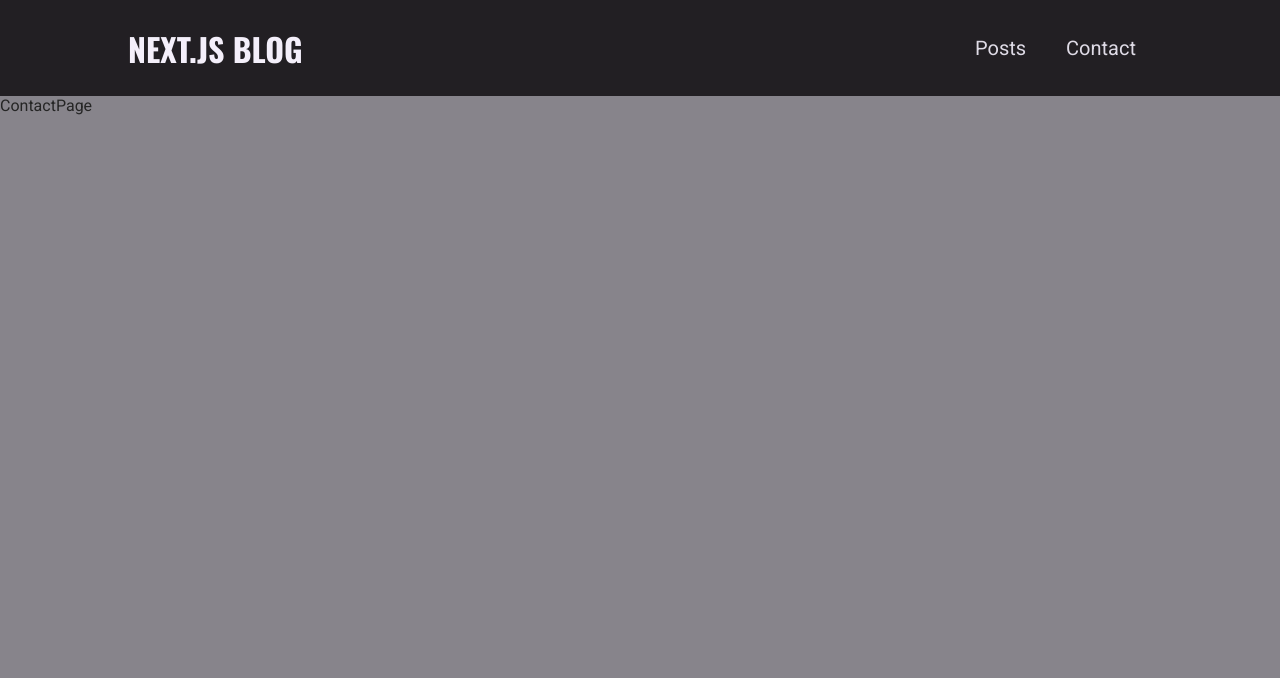
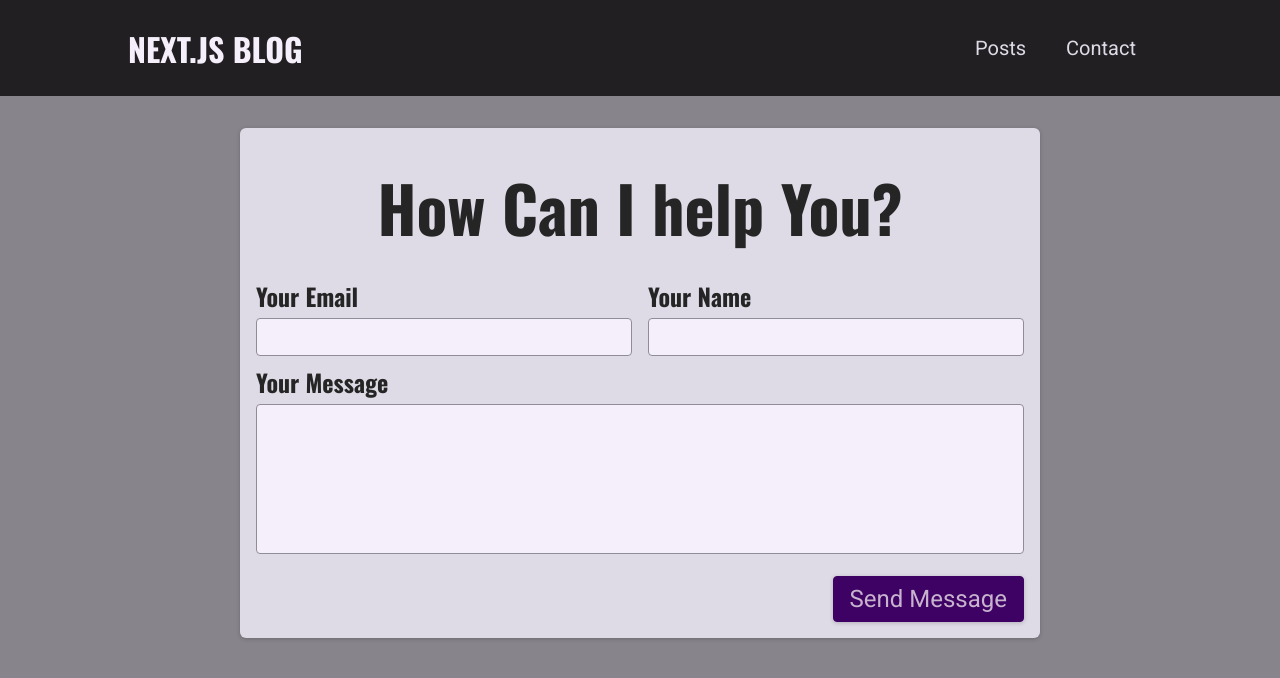
Before and after one commit to hessamimen/NextJS_blog, a Next.js app: page /contact in a window 1280 px wide. Shown: the top 678 px of the page. Built offline with nearby package versions, Linux system fonts and the light colour scheme.

Commit message:
feat: Implement the Contact form structure

```diff
--- /dev/null
+++ b/components/contact/contact-form.jsx
@@ -0,0 +1,29 @@
+import classes from "./contact-form.module.css";
+
+function ContactForm() {
+  return (
+    <section className={classes.contact}>
+      <h1>How Can I help You?</h1>
+      <form className={classes.form}>
+        <div className={classes.controls}>
+          <div className={classes.control}>
+            <label htmlFor="email">Your Email</label>
+            <input type="email" id="email" required />
+          </div>
+          <div className={classes.control}>
+            <label htmlFor="name">Your Name</label>
+            <input type="text" id="name" required />
+          </div>
+        </div>
+        <div className={classes.control}>
+          <label htmlFor="message">Your Message</label>
+          <textarea id="message" rows="5"></textarea>
+        </div>
+        <div className={classes.actions}>
+          <button>Send Message</button>
+        </div>
+      </form>
+    </section>
+  );
+}
+export default ContactForm;
--- /dev/null
+++ b/components/contact/contact-form.module.css
@@ -0,0 +1,73 @@
+.contact {
+  margin: var(--size-8) auto;
+  border-radius: 6px;
+  background-color: var(--color-grey-100);
+  width: 90%;
+  max-width: 50rem;
+  padding: var(--size-4);
+  box-shadow: 0 1px 4px rgba(0, 0, 0, 0.2);
+  font-size: var(--size-6);
+}
+
+.contact h1 {
+  font-size: var(--size-8);
+  margin: var(--size-4) 0;
+  text-align: left;
+}
+
+.form label {
+  display: block;
+  font-family: 'Oswald', sans-serif;
+  font-weight: bold;
+  margin: var(--size-2) 0 var(--size-1) 0;
+}
+
+.form input,
+.form textarea {
+  font: inherit;
+  padding: var(--size-1);
+  border-radius: 4px;
+  width: 100%;
+  border: 1px solid var(--color-grey-400);
+  background-color: var(--color-grey-50);
+  resize: none;
+}
+
+.controls {
+  display: flex;
+  column-gap: 1rem;
+  flex-wrap: wrap;
+}
+
+.control {
+  flex: 1;
+  min-width: 10rem;
+}
+
+.actions {
+  margin-top: var(--size-4);
+  text-align: right;
+}
+
+.form button {
+  font: inherit;
+  cursor: pointer;
+  background-color: var(--color-primary-700);
+  border: 1px solid var(--color-primary-700);
+  padding: var(--size-2) var(--size-4);
+  border-radius: 4px;
+  color: var(--color-primary-50);
+  box-shadow: 0 1px 4px rgba(0, 0, 0, 0.2);
+}
+
+.form button:hover {
+  background-color: var(--color-primary-500);
+  border-color: var(--color-primary-500);
+}
+
+@media (min-width: 768px) {
+  .contact h1 {
+    font-size: var(--size-16);
+    text-align: center;
+  }
+}
--- a/pages/contact.jsx
+++ b/pages/contact.jsx
@@ -1,4 +1,6 @@
+import ContactForm from "../components/contact/contact-form";
+
 function ContactPage() {
-  return <div>ContactPage</div>;
+  return <ContactForm />;
 }
 export default ContactPage;
```
